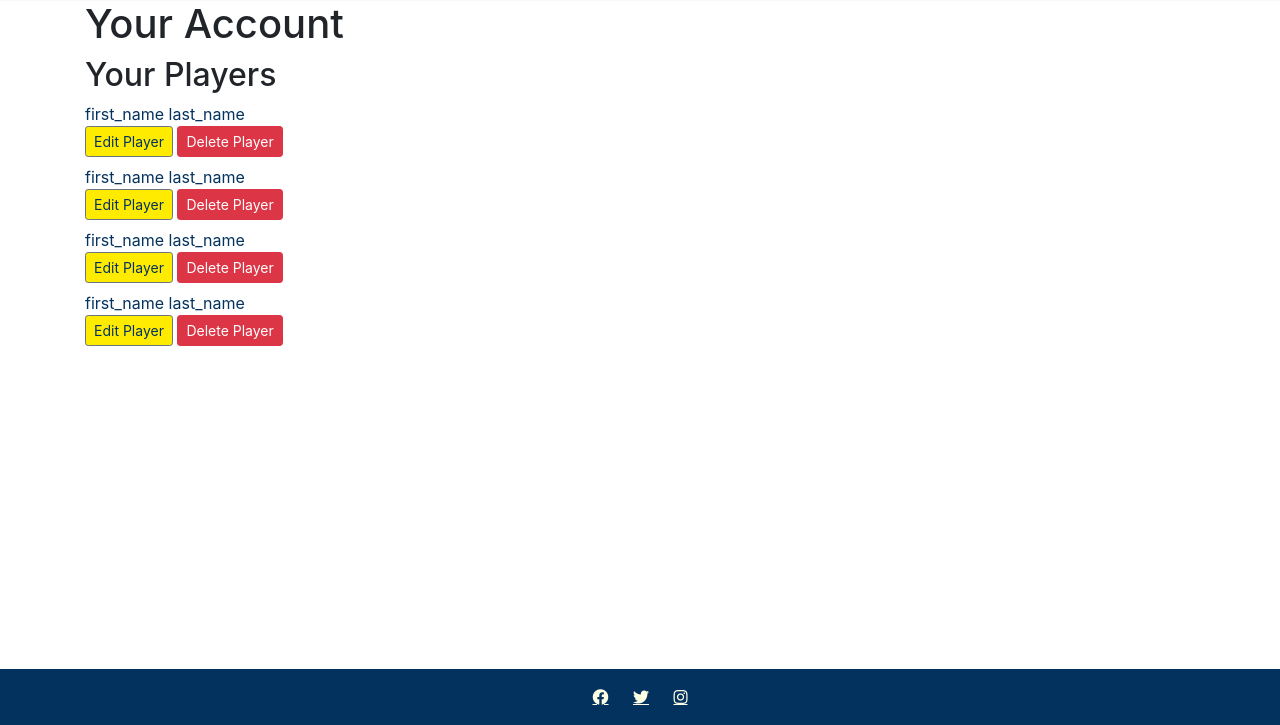
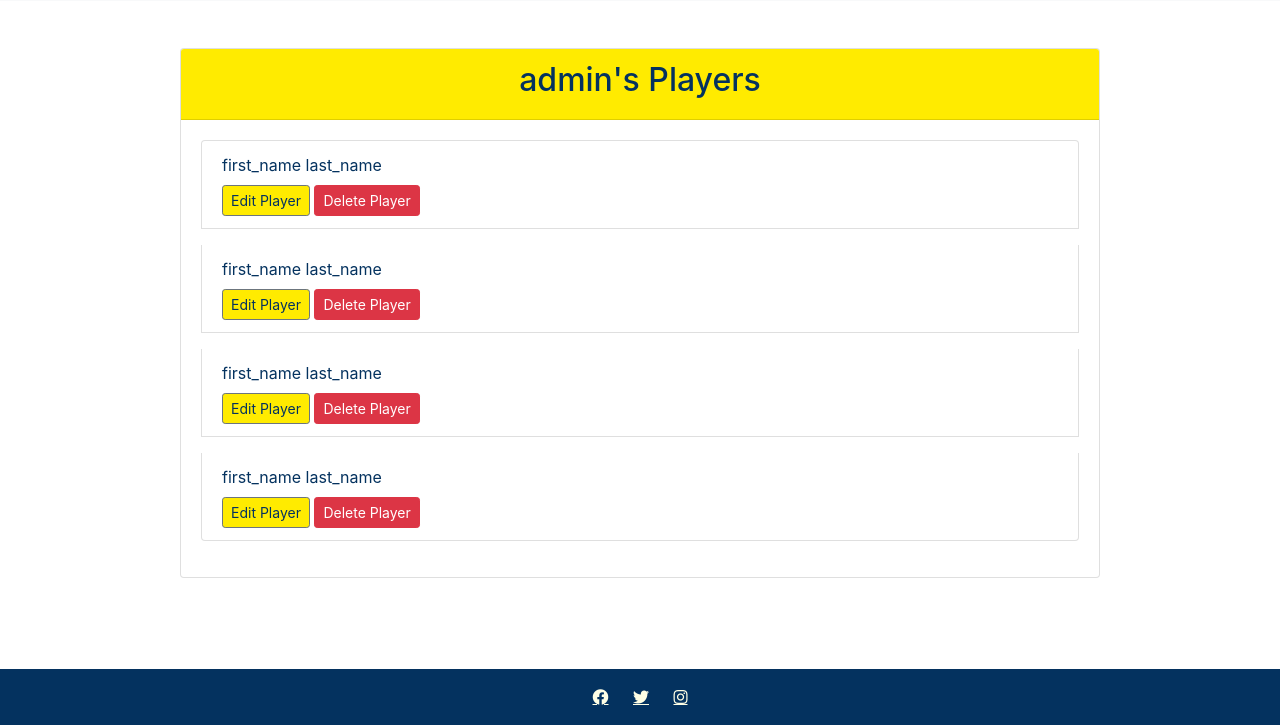
Before and after one commit to ibra8080/BSC-Hastedt-football-camp, a Django app: page /user_account/ in a window 1280 px wide. Shown: the part 75-800 px from the top of the page. Run offline with Django 4.2, Linux system fonts and the light colour scheme; a user stored in the database is signed in; data comes from the database, SQL or seed files in the repository; some libraries are stand-ins or nearby versions.

Commit message:
Update user account style

```diff
--- a/football_camp/static/css/style.css
+++ b/football_camp/static/css/style.css
@@ -303,6 +303,24 @@ footer .fab {
     color: #04325F !important;
 }
 
+/* User account */
+.list-group-item {
+    margin-bottom: 1rem;
+}
+
+.list-group-item ul {
+    padding-left: 20px;
+    list-style-type: disc;
+}
+
+.mt-2 {
+    margin-top: 1rem;
+}
+
+.text-center {
+    text-align: center;
+}
+
 
 /* Responsive form styling */
 @media (max-width: 767.98px) {
--- a/football_camp/templates/football_camp/user_account.html
+++ b/football_camp/templates/football_camp/user_account.html
@@ -4,26 +4,27 @@
 
 {% block content %}
 <div class="container">
-    <h1>Your Account</h1>
-
-    <h2>Your Players</h2>
-    <ul>
+    <div class="row justify-content-center">
+        <div class="col-md-10">
+            <div class="card mt-5">
+                <div class="card-header text-center">
+                    <h2>{{ user.username }}'s Players</h2>
+                </div>
+                <div class="card-body">
+                    <ul class="list-group">
                         {% for player in players %}
-        <li>
+                        <li class="list-group-item">
                             <a href="{% url 'player_profile' player.id %}">{{ player.first_name }} {{ player.last_name }}</a>
-            <ul>
-                {% for booking in player.bookings.all %}
-                <li>
-                    <a href="{% url 'edit_booking' booking.id %}">Booking on {{ booking.booking_date }}</a>
-                    <a href="{% url 'edit_booking' booking.id %}" class="btn btn-secondary btn-sm">Edit</a>
-                    <a href="{% url 'delete_booking' booking.id %}" class="btn btn-danger btn-sm">Delete</a>
-                </li>
-                {% endfor %}
-            </ul>
+                            <div class="mt-2">
                                 <a href="{% url 'edit_player' player.id %}" class="btn btn-secondary btn-sm">Edit Player</a>
                                 <a href="{% url 'delete_player' player.id %}" class="btn btn-danger btn-sm">Delete Player</a>
+                            </div>
                         </li>
                         {% endfor %}
                     </ul>
                 </div>
+            </div>
+        </div>
+    </div>
+</div>
 {% endblock %}
```
Also changed, not shown: media/players/438086815_835350708628956_7249801302330592239_n.jpg (added). Lines whose indentation alone changed are shown as unchanged.
